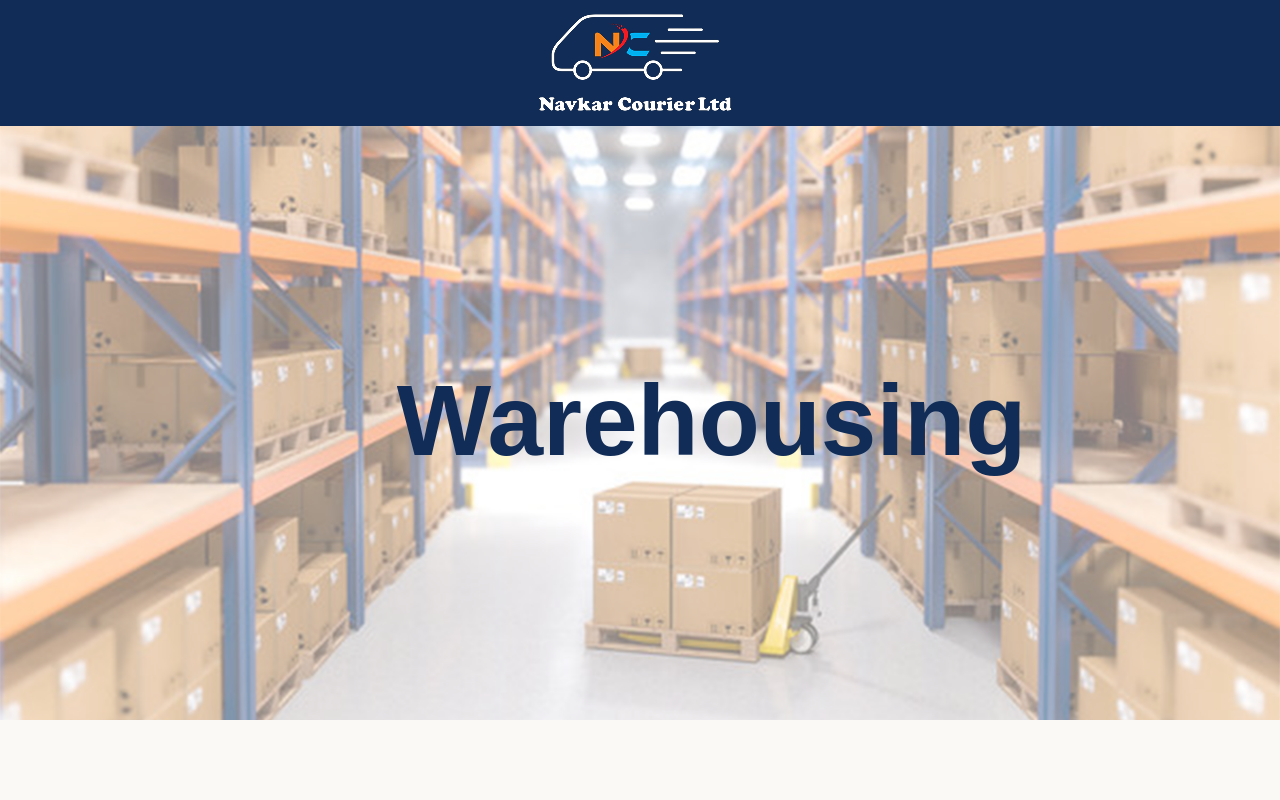
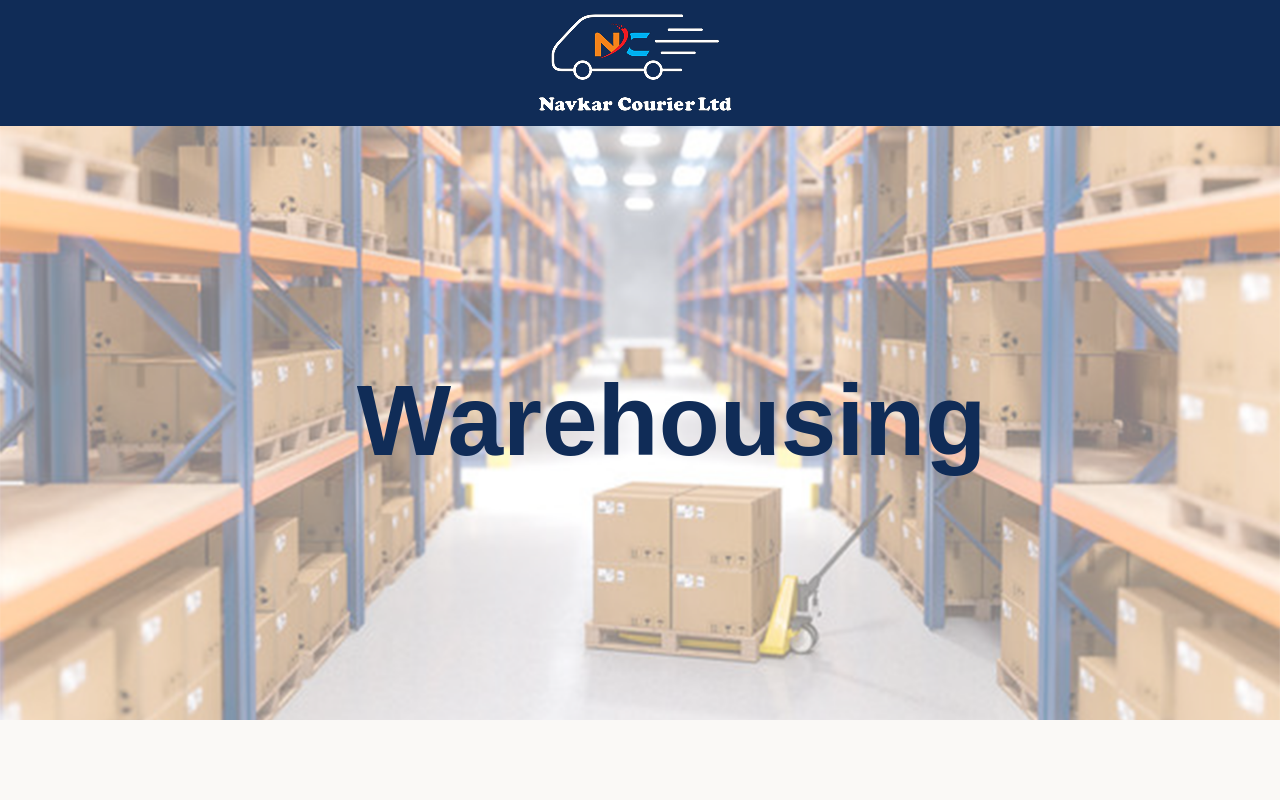
Before and after one commit to namanparashar123/navkar2.0, a React (Create React App) app: page /Warehousing in a window 1280 px wide. Shown: the top 800 px of the page. Built offline with nearby package versions, Linux system fonts and the light colour scheme; a web font is replaced by a local one.

Commit message:
Responsive modifications.

```diff
--- a/src/Components/Pages/Fulfillment.css
+++ b/src/Components/Pages/Fulfillment.css
@@ -178,3 +178,10 @@
         font-weight: bolder;
     }
 }
+
+@media screen and (min-width: 1025px) and (max-width: 1440px) {
+    .fulfillmentTitle{
+      text-align: center;
+      margin-left: -20px;
+    }
+  }
--- a/src/Components/Pages/Shipping.css
+++ b/src/Components/Pages/Shipping.css
@@ -171,3 +171,10 @@ flex-direction: column;
       font-size: 20px;
     }
   }
+
+  @media screen and (min-width: 1025px) and (max-width: 1440px) {
+    .shippingTitle{
+      text-align: center;
+      margin-left: -40px;
+    }
+  }
--- a/src/Components/Pages/Warehousing.css
+++ b/src/Components/Pages/Warehousing.css
@@ -278,3 +278,10 @@
       text-align: center;
     }
   }
+
+  @media screen and (min-width: 1025px) and (max-width: 1440px) {
+    .titleWarehouse{
+      text-align: center;
+      margin-left: -40px;
+    }
+  }
```
